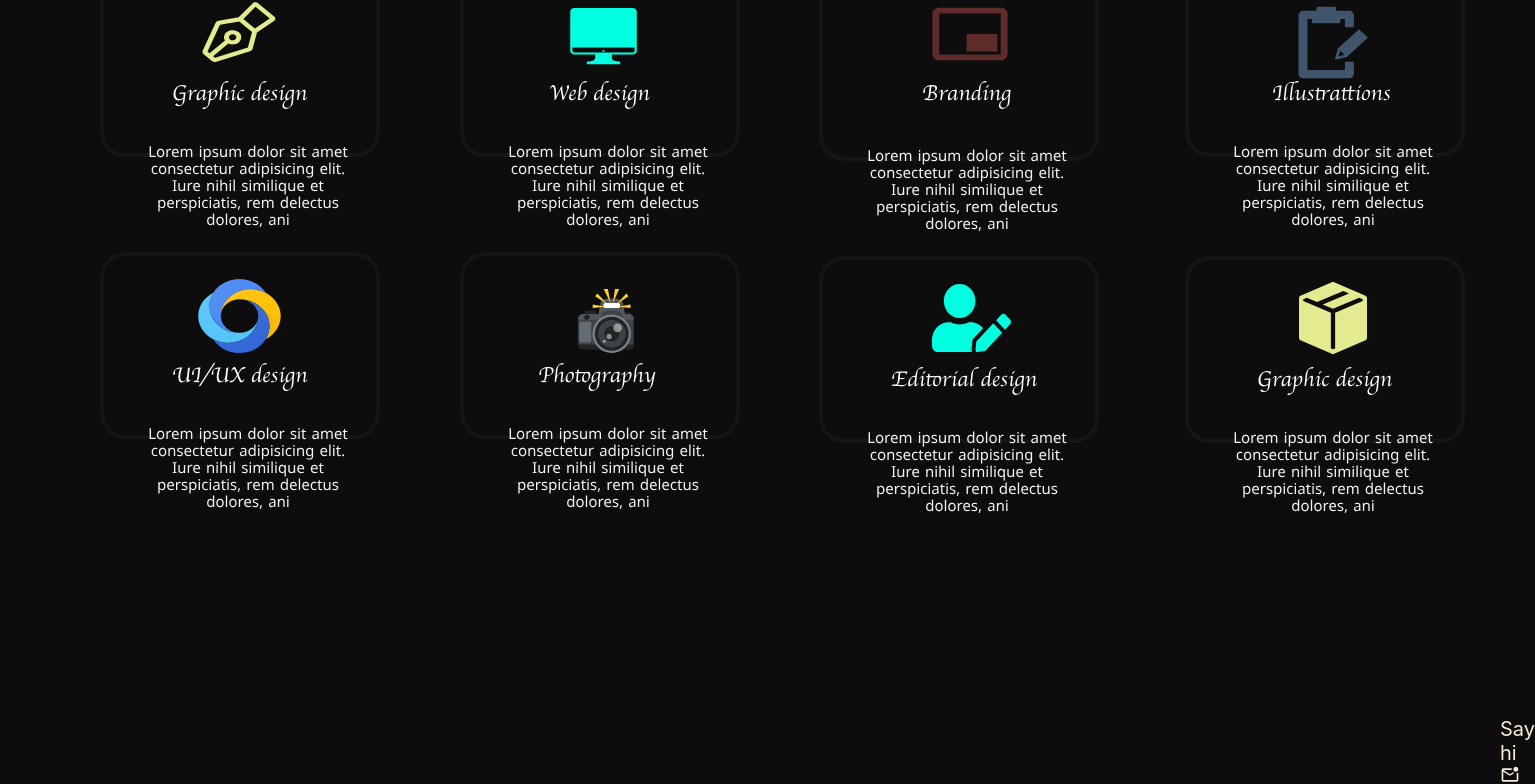
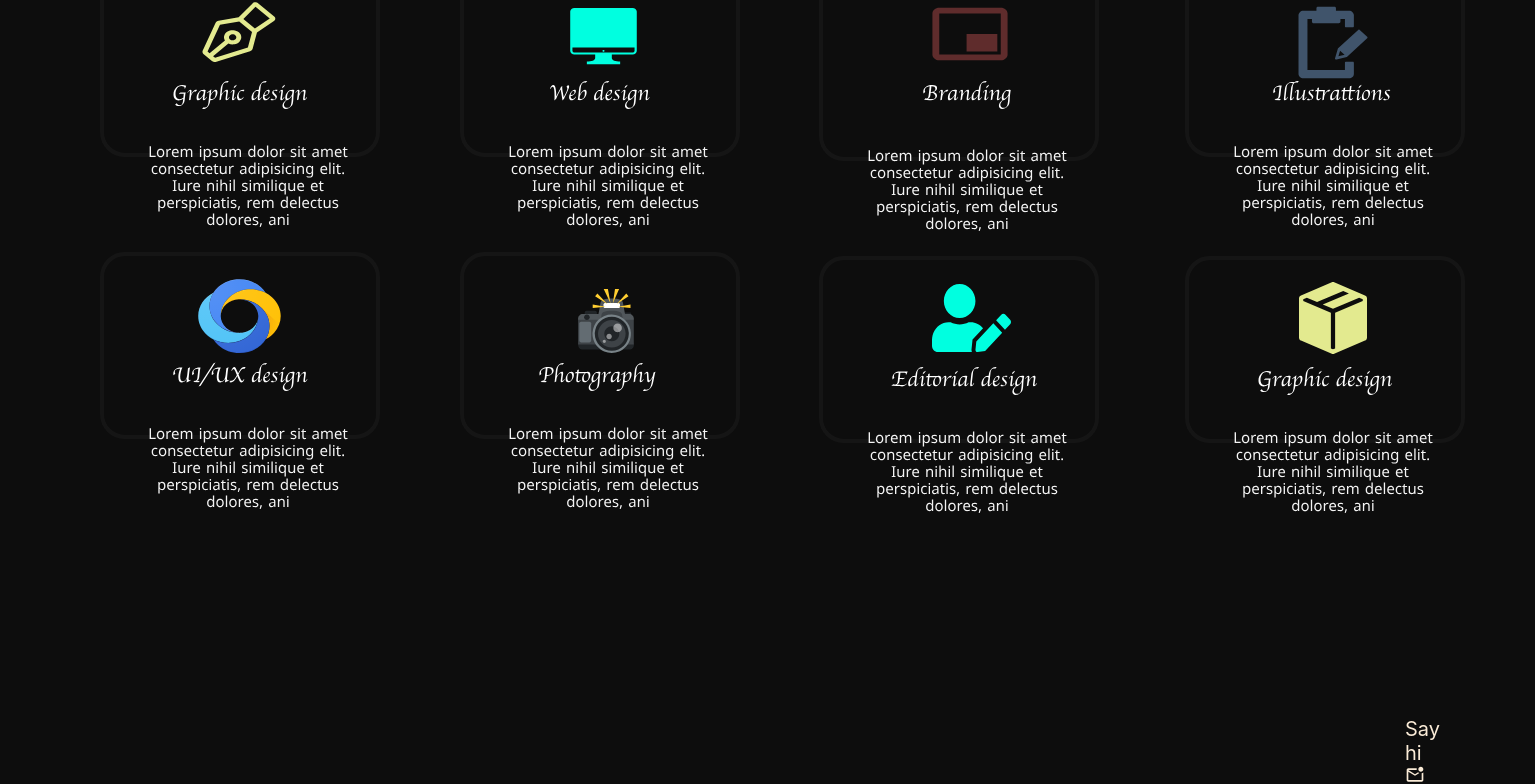
Before and after one commit to paulisreal/reactportfolio, a React (Create React App) app: page / in a window 1280 px wide. Shown: the part 2209-2993 px from the top of the page, 1535 px wide, since content can reach past the window. Built offline with nearby package versions, Linux system fonts and the light colour scheme.

Commit message:
new-icon

```diff
--- a/src/components/Socials.css
+++ b/src/components/Socials.css
@@ -2,7 +2,7 @@
     color: antiquewhite;
     display: flex;
     margin-top: 200px;
-     margin-left: 700px;
+     margin-left: 655px;
     font-size: 20px;
     align-items: center;
     gap: 30px;
@@ -13,6 +13,6 @@
     cursor: pointer;
    }
    .email{
-    margin-left: 650px;
+    margin-left: 600px;
     font-size: 20px;
    }
```
